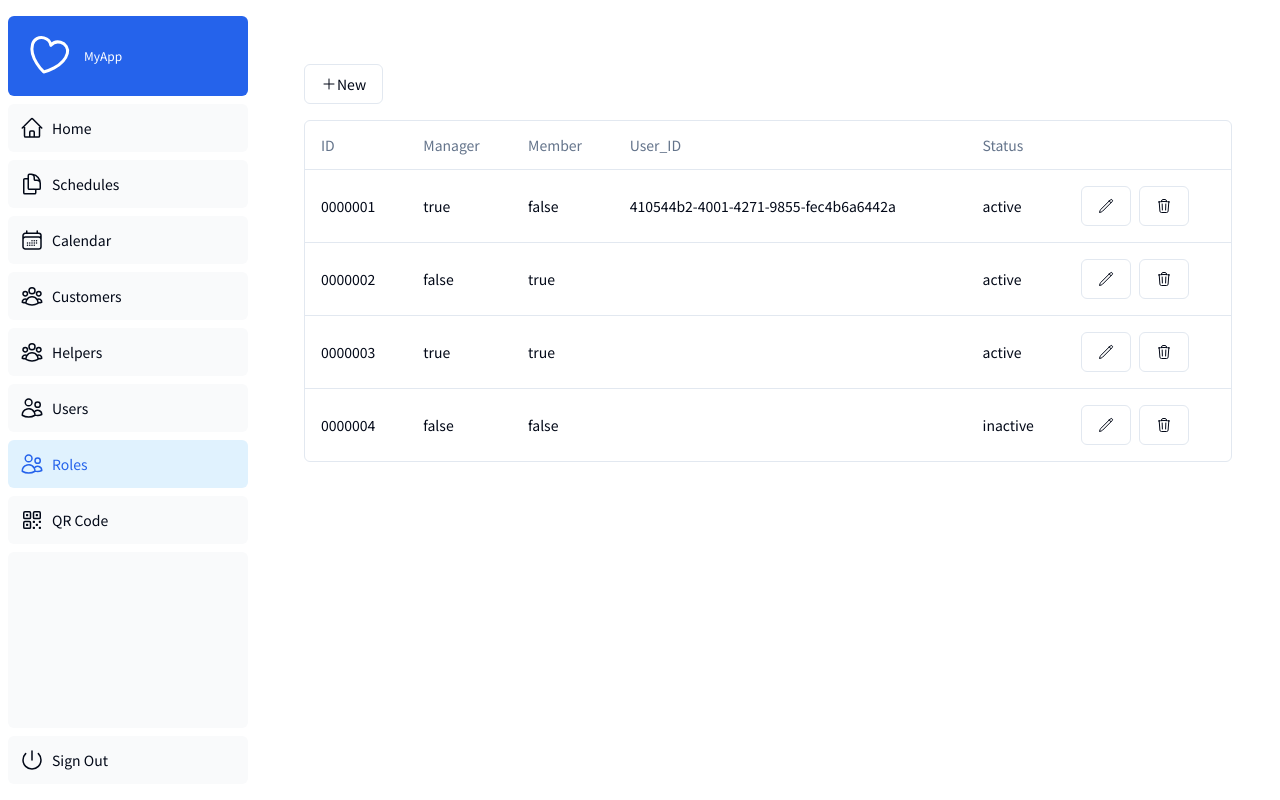
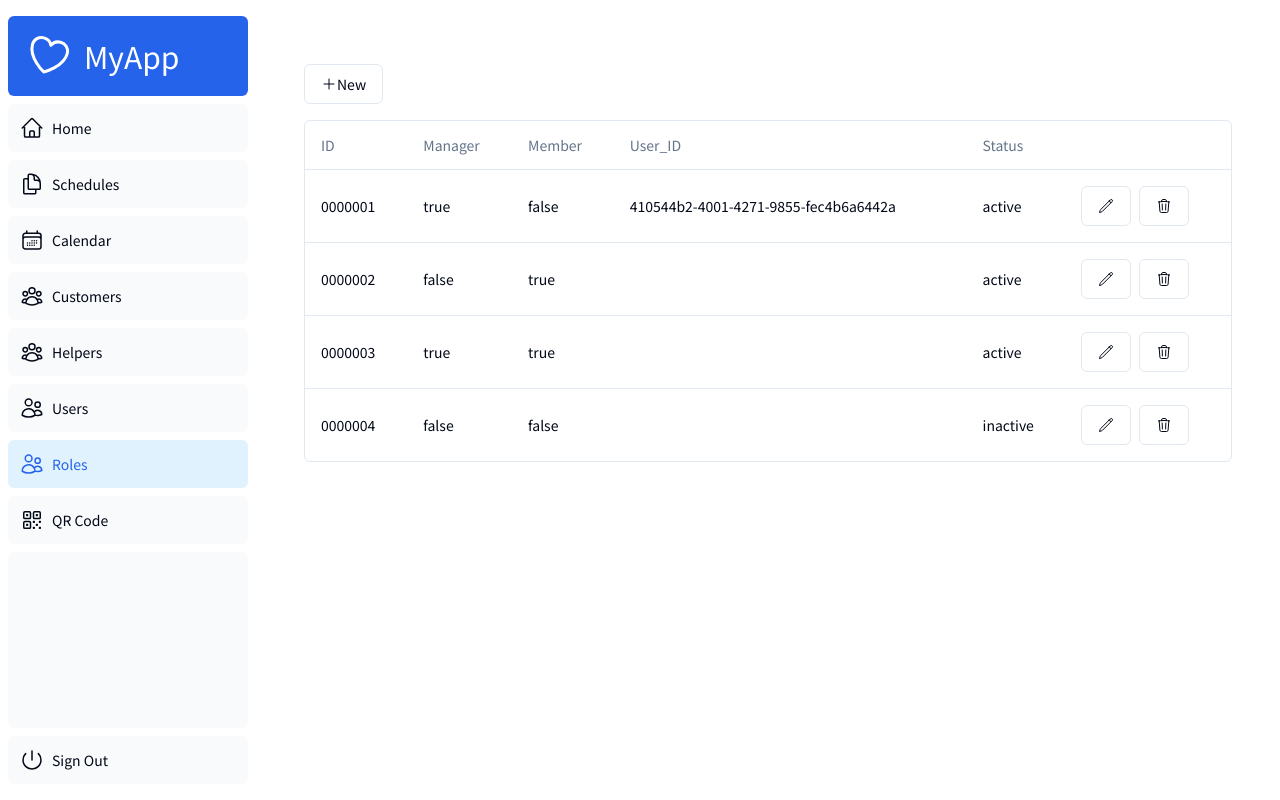
Before and after one commit to Takashi-Matsumura/nextjs-shadcn, a Next.js app: page /dashboard/role in a window 1280 px wide. Built offline with nearby package versions, Linux system fonts and the light colour scheme.

Commit message:
Update logo text size for mobile view

```diff
--- a/src/app/ui/logo.tsx
+++ b/src/app/ui/logo.tsx
@@ -4,7 +4,7 @@ export default function MyLogo() {
   return (
     <div className="flex flex-row items-center leading-none text-white">
       <HeartIcon className="hidden md:block h-12 w-12 rotate-[15deg]" />
-      <p className="text-xs md:block text-[30px] pl-3">MyApp</p>
+      <p className="text-xs md:block md:text-[30px] pl-3">MyApp</p>
     </div>
   );
 }
```
